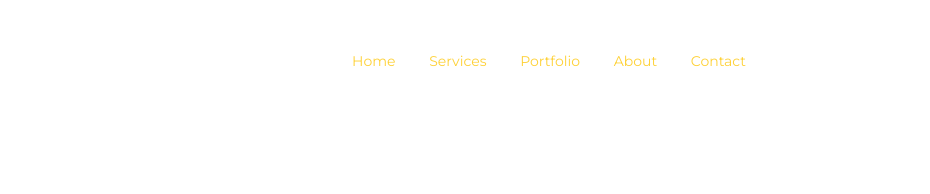
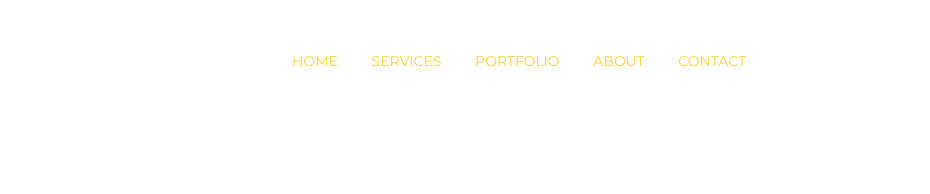
Before and after one commit to andriqwl/Golden, a plain HTML site: page index.html in a window 1280 px wide. Shown: the top 194 px of the page, 350-1280 px from the left. Drawn offline with nearby package versions, Linux system fonts and the light colour scheme.

Commit message:
Update styles.css

```diff
--- a/CSS/styles.css
+++ b/CSS/styles.css
@@ -111,7 +111,7 @@ ul{
 .services{
     padding: 75px 0;
 }
-.navigation-link{git add .
+.navigation-link{
     text-transform: uppercase;
     color: var(--accent-yellow);
 }
```
